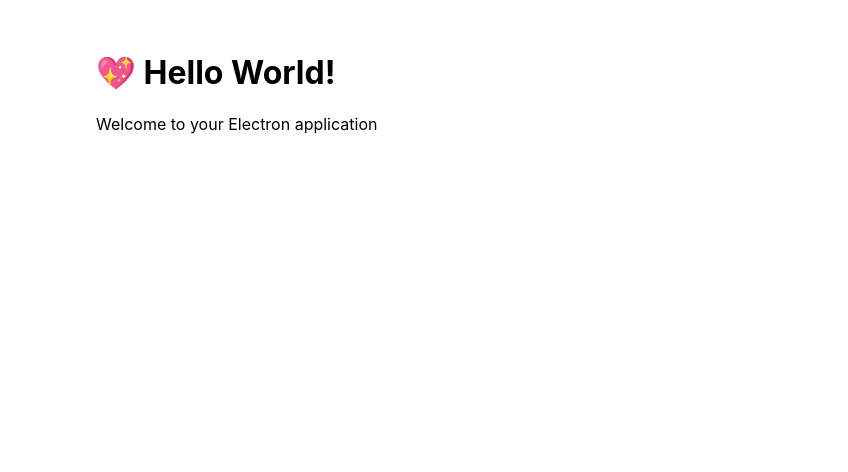
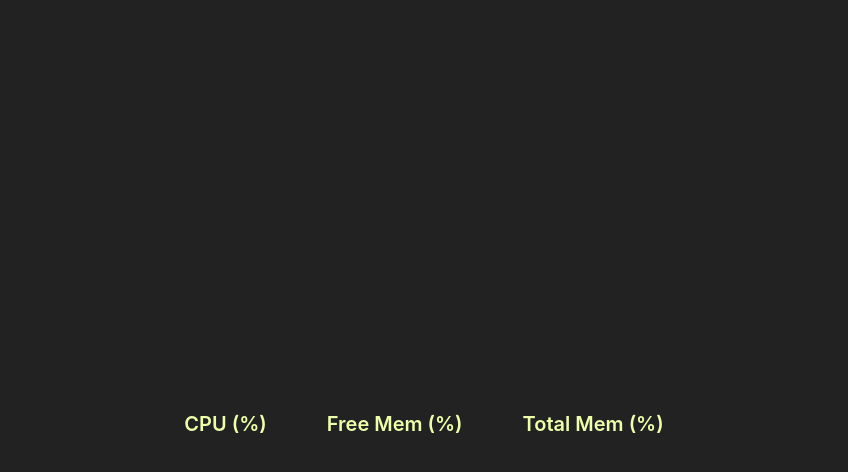
Before and after one commit to ChampionWin/OS-State-Electron-app, an Electron app: page src/index.html in a window 800 px wide. Shown: the whole page, 848 px wide, since content can reach past the window. Drawn offline with Linux system fonts and the light colour scheme; no server answers.

Commit message:
completed CPU monitor using Electron

```diff
--- a/src/index.css
+++ b/src/index.css
@@ -1,6 +1,31 @@
+html {
+  width: 100vw;
+  height: 100vh;
+}
 body {
-  font-family: -apple-system, BlinkMacSystemFont, "Segoe UI", Roboto, Helvetica, Arial, sans-serif;
+  font-family: -apple-system, BlinkMacSystemFont, "Segoe UI", Roboto, Helvetica,
+    Arial, sans-serif;
   margin: auto;
-  max-width: 38rem;
-  padding: 2rem;
+  width: 100%;
+  height: 100%;
+  padding: 3%;
+  overflow: hidden;
+  background: #222;
+  display: flex;
+  justify-content: center;
+  align-items: center;
+  color: white;
 }
+.box {
+  display: flex;
+  justify-content: center;
+  flex-direction: column;
+  font-size: 100px;
+  line-height: 0.95;
+  padding: 0 30px 0 30px;
+}
+.label {
+  font-size: 20px;
+  font-weight: 600;
+  color: #efa;
+}
--- a/src/index.html
+++ b/src/index.html
@@ -8,8 +8,39 @@
 </head>
 
 <body>
-  <h1>💖 Hello World!</h1>
-  <p>Welcome to your Electron application</p>
+  <div class="box">
+    <span class="label">CPU (%)</span>
+    <span id="cpu"></span>
+  </div>
+  <div class="box">
+    <span class="label">Free Mem (%)</span>
+    <span id="mem"></span>
+  </div>
+  <div class="box">
+    <span class="label">Total Mem (%)</span>
+    <span id="total-mem"></span>
+  </div>
+
+  <script>
+    const electron = require('electron');
+    const ipcRenderer = electron.ipcRenderer;
+
+    ipcRenderer.on('cpu', (event, data) => {
+      // console.log('cpu%', +data);
+      document.getElementById('cpu').innerHTML = data.toFixed(2);
+    });
+
+    ipcRenderer.on('mem', (event, data) => {
+      // console.log('mem%', +data);
+      document.getElementById('mem').innerHTML = data.toFixed(2);
+    });
+
+    ipcRenderer.on('total-mem', (event, data) => {
+      // console.log('total mem%', +data);
+      document.getElementById('total-mem').innerHTML = data.toFixed(2);
+
+    });
+  </script>
 </body>
 
 </html>
```
Also changed, not shown: src/index.js (+10 -5 lines).
